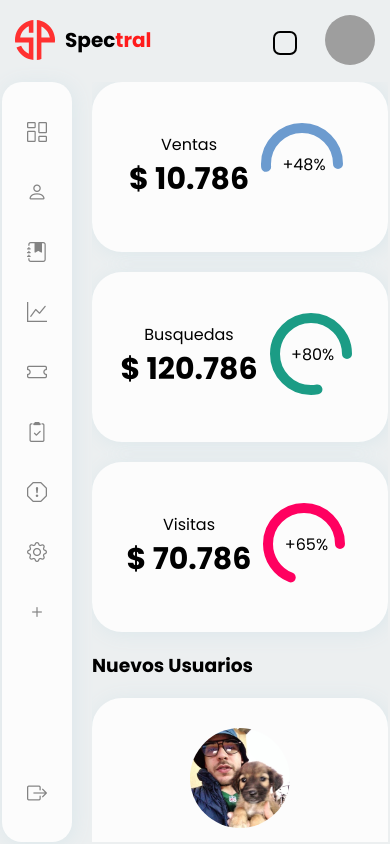
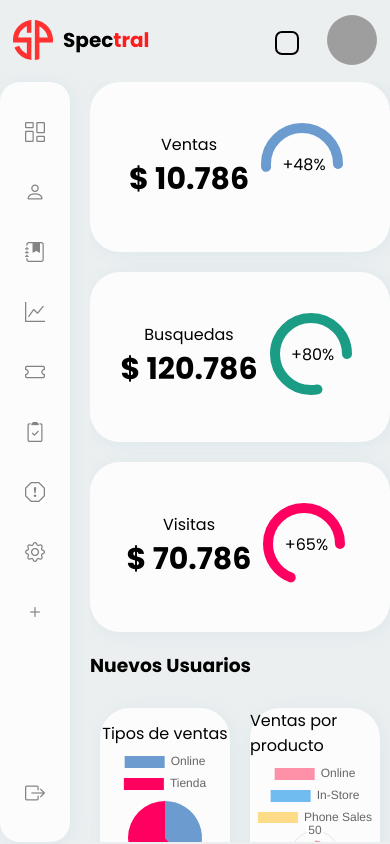
Before and after one commit to Juanes200122/DashBoard, a website: page index.html in a window 390 px wide. Drawn offline with nearby package versions, Linux system fonts and the light colour scheme; grey boxes are pictures that could not be loaded.

Commit message:
Se añadieron las graficas en el char.js y se implemento el modo responsive visible desde los movile

```diff
--- a/css/DarckMode.css
+++ b/css/DarckMode.css
@@ -38,6 +38,7 @@
 }
 .dark-mode .divContainer__Master .mainSection .sectionClass__contain .labelLP {
     background-color: var( --color-white);
+    transition: background-color 0.5s, box-shadow 0.5s;
 }
 
 
@@ -57,7 +58,7 @@
 }
 
 .dark-mode .divContainer__Master .mainSection .sectionClass__contain .sectionCenter .Containerlitics .container,
-.dark-mode .divContainer__Master .mainSection .sectionClass__contain .sectionCenter .NewUsers .NewUsers__Container,
+.dark-mode .divContainer__Master .mainSection .sectionClass__contain .sectionCenter .NewUsers .NewUsers__Container .containerCanvas,
 .dark-mode .divContainer__Master .mainSection .sectionClass__contain .sectionCenter .RecentOrders .NewUsers__Orders,
 .dark-mode .divContainer__Master .mainSection .sectionClass__contain .sectinRigth .SloganCont,
 .dark-mode .divContainer__Master .mainSection .sectionClass__contain .sectinRigth .containerReminders .reminders01 span,
--- a/index.html
+++ b/index.html
@@ -54,6 +54,7 @@
 
         <main class="mainSection">
             <section class="sectionClass__contain">
+
                 <div class="containerAll_Navbar">
                     <input type="checkbox" id="dropdownMenu">
                     <label class="labelLP" for="dropdownMenu"><i class="bi bi-arrow-left-short"></i></label>
@@ -197,45 +198,19 @@
                     <div class="NewUsers">
                         <h3 class="titleUser">Nuevos Usuarios</h3>
                         <div class="NewUsers__Container">
-                            <div class="NewUsers__Profiles">
-                                <div class="containerImg">
-                                    <img src="image/WhatsApp Image 2023-10-19 at 11.51.11 PM.jpeg" alt="">
-                                    <span class="nameProfile">Luis Manuel</span>
-                                    <span class="timeprofile">
-                                        <div class="active"></div>Hace 3 horas
-                                    </span>
-                                </div>
-                                <div class="containerImg">
-                                    <img src="image/5734f2d0-b3e0-40f3-a1bf-f1161504769d.jpg"
-                                        alt="">
-                                    <span class="nameProfile">Mario Sarabia</span>
-                                    <span class="timeprofile">
-                                        <div class="active"></div>Hace 8 horas
-                                    </span>
-                                </div>
-                                <div class="containerImg">
-                                    <img src="image/6144df65-808a-4a69-be25-62b4f9da7fe6.jpg"
-                                        alt="">
-                                    <span class="nameProfile">Oswaldo</span>
-                                    <span class="timeprofile">
-                                        <div class="active"></div>Hace 54 minutos
-                                    </span>
-                                </div>
-                                <div class="containerImg">
-                                    <img src="image/d433f0a9-c580-469c-9a80-581ab612deae.jpg"
-                                        alt="">
-                                    <span class="nameProfile">Alejandro</span>
-                                    <span class="timeprofile">
-                                        <div class="active"></div>Hace 1 hora
-                                    </span>
-                                </div>
-                                <div class="containerImg">
-                                    <a href=""><i class="bi bi-plus-circle"></i></a>
-                                    <span class="nameProfile">Mas</span>
-                                    <span class="timeprofile">Anadir Usuario</span>
-                                </div>
+                            <div class="containerCanvas">
+                                <span>Tipos de ventas</span>
+                                <canvas id="myPieChart"></canvas>
+                            </div>
+                            <div class="containerCanvas">
+                                <span>Ventas por producto</span>
+                                <canvas id="myPolarChart"></canvas>
                             </div>
                         </div>
+                        <div class="containerCanvas">
+                            <span>Gráfico de Línea</span>
+                            <canvas id="myLineChart"></canvas>
+                          </div>
                     </div>
                 </div>
 
@@ -248,7 +223,8 @@
                     <div class="containerReminders">
                         <div class="reminders01">
                             <h3>Recordatorios</h3>
-                            <span class="svg_Reminder"><span id="count_Reminder">2</span><i class="bi bi-bell"></i></span>
+                            <span class="svg_Reminder"><span id="count_Reminder">2</span><i
+                                    class="bi bi-bell"></i></span>
                         </div>
                         <div class="reminders02" id="remindersContainer">
                             <div class="remindersNamber0">
@@ -291,6 +267,11 @@
 
     <script src="js/main.js"></script>
     <script src="js/AnimationProgress.js"></script>
+    <script src="https://cdn.jsdelivr.net/npm/chart.js"></script>
+    <script src="js/chart.js"></script>
+
+
+
 
     <script>
         var contadorRecordatorios = 2; // Empieza en 2 porque ya hay dos recordatorios iniciales
@@ -305,8 +286,6 @@
         }
     </script>
 
-
-
 </body>
 
 </html>
--- /dev/null
+++ b/js/chart.js
@@ -0,0 +1,127 @@
+ // Datos para el segundo gráfico de pastel
+ var pieChartData = {
+    labels: ['Online', 'Tienda'],
+    datasets: [{
+      data: [30, 50],
+      backgroundColor: ['#6C9BCF', '#FF0060'],
+      borderColor: ['transparent', 'transparent'],
+      borderWidth: 2,
+    }]
+  };
+
+  // Configuración del segundo gráfico de pastel
+  const pieChartConfig = {
+    type: 'pie',
+    data: pieChartData,
+    options: {
+      responsive: true,
+      plugins: {
+        legend: {
+          position: 'top',
+        }
+      }
+    }
+  };
+
+  // Obtener el contexto del lienzo para el segundo gráfico
+  var pieChartCtx = document.getElementById('myPieChart').getContext('2d');
+  // Crear el segundo gráfico de pastel
+  var myPieChart = new Chart(pieChartCtx, pieChartConfig);
+
+
+
+  // Datos para el primer gráfico polar
+  const polarChartData = {
+    labels: ['Online', 'In-Store', 'Phone Sales', 'Mail Sales', 'Email Sales'],
+    datasets: [{
+      data: [30, 25, 15, 10, 20],
+      borderColor: ['transparent', 'transparent'],
+      borderWidth: 2,
+      backgroundColor: [
+        'rgba(255, 99, 132, 0.7)',
+        'rgba(54, 162, 235, 0.7)',
+        'rgba(255, 205, 86, 0.7)',
+        'rgba(75, 192, 192, 0.7)',
+        'rgba(153, 102, 255, 0.7)',
+      ],
+    }],
+  };
+
+  // Configuración del primer gráfico polar
+  const polarChartConfig = {
+    type: 'polarArea',
+    data: polarChartData,
+    options: {
+      responsive: true,
+      plugins: {
+        legend: {
+          position: 'top',
+        },
+
+      }
+    },
+  };
+
+  // Obtener el contexto del lienzo para el primer gráfico polar
+  const polarChartCtx = document.getElementById('myPolarChart').getContext('2d');
+  // Crear el primer gráfico polar
+  new Chart(polarChartCtx, polarChartConfig);
+
+  // Datos para el tercer gráfico de línea
+  const lineChartData = {
+    labels: ['January', 'February', 'March', 'April', 'May', 'June'],
+    datasets: [{
+      label: 'Value',
+      data: [10, 25, 15, 30, 20, 35],
+      borderColor: 'rgba(75, 192, 192, 1)',
+      borderWidth: 2,
+      fill: false,
+    }],
+  };
+
+  // Configuración del tercer gráfico de línea
+  const lineChartConfig = {
+    type: 'line',
+    data: lineChartData,
+    options: {
+      responsive: true,
+      scales: {
+        x: {
+          display: true,
+          title: {
+            display: true,
+            text: 'Mes',
+            color: '#911',
+            font: {
+              family: 'Poppins, sans-serif',
+              size: 20,
+              weight: 'bold',
+              lineHeight: 1.2,
+            },
+            padding: {top: 20, left: 0, right: 0, bottom: 0}
+          }
+        },
+        y: {
+          display: true,
+          title: {
+            display: true,
+            text: 'Ventas en el mes',
+            color: '#1B9C85',
+            font: {
+              family: 'Poppins, sans-serif',
+              size: 20,
+              style: 'normal',
+              lineHeight: 1.2
+            },
+            padding: {top: 30, left: 0, right: 0, bottom: 0}
+          }
+        }
+      }
+    },
+  };
+
+  // Obtener el contexto del lienzo para el tercer gráfico de línea
+  const lineChartCtx = document.getElementById('myLineChart').getContext('2d');
+
+  // Crear el tercer gráfico de línea
+  new Chart(lineChartCtx, lineChartConfig);
--- a/sass/style.scss
+++ b/sass/style.scss
@@ -364,67 +364,23 @@ body {
                     .NewUsers__Container {
                         display: flex;
                         justify-content: center;
-                        background-color: var(--color-cards);
-                        box-shadow: 2px 2px 20px var(--color-boxShadow);
+                        width: 100%;
                         height: auto;
-                        border-radius: 30px;
-                        .NewUsers__Profiles {
+                        gap: 20px;
+                        .containerCanvas {
+                            background-color: var(--color-cards);
+                            box-shadow: 2px 2px 20px var(--color-boxShadow);
+                            border-radius: 30px;
+                            width: 50%;
                             height: auto;
                             display: flex;
-                            justify-content: start;
+                            justify-content: center;
                             align-items: center;
-                            flex-wrap: wrap;
-                            padding: 20px;
-                            gap: 20px;
-
-                            .containerImg {
-                                width: 200px;
-                                display: flex;
-                                flex-direction: column;
-                                align-items: center;
-                                transition: background-color 0.5s, box-shadow 0.5s;
-
-
-                                a {
-                                    color: rgb(131, 131, 131);
-                                    transition: color 0.2s ease-in-out;
-
-                                    &:hover {
-                                        color: var(--color-primary);
-                                    }
-                                }
-
-                                i {
-                                    font-size: 60px;
-                                }
-
-                                img {
-                                    width: 100px;
-                                    height: 100px;
-                                    border-radius: 50%;
-                                }
-
-                                .timeprofile {
-                                    font-size: 15px;
-                                    color: rgb(131, 131, 131);
-                                    display: flex;
-                                    justify-content: center;
-                                    align-items: center;
-                                    gap: 5px;
-
-                                    .active {
-                                        width: 10px;
-                                        height: 10px;
-                                        background-color: red;
-                                        border-radius: 50%;
-                                    }
-                                }
-
-                                .nameProfile {
-                                    font-weight: bold;
-                                    font-size: 25px;
-                                    margin-top: 10px;
-                                }
+                            flex-direction: column;
+                            box-sizing: border-box;
+                            canvas {
+                                width: 100%;
+                                height: 100%;
                             }
                         }
                     }
```
Also changed, not shown: css/style.css, 1 other file.
